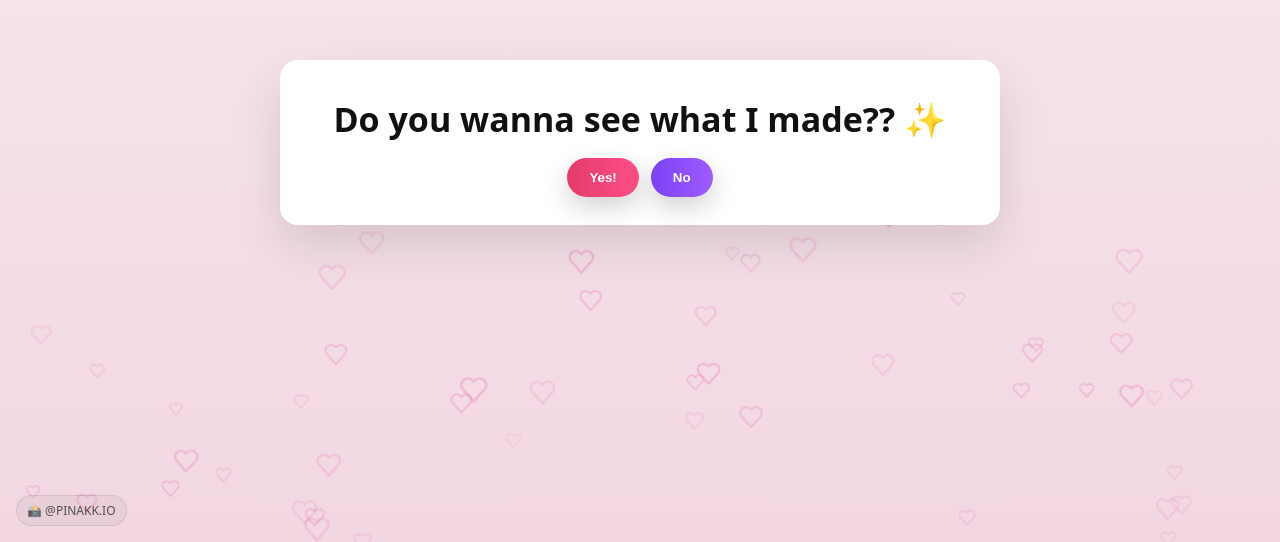
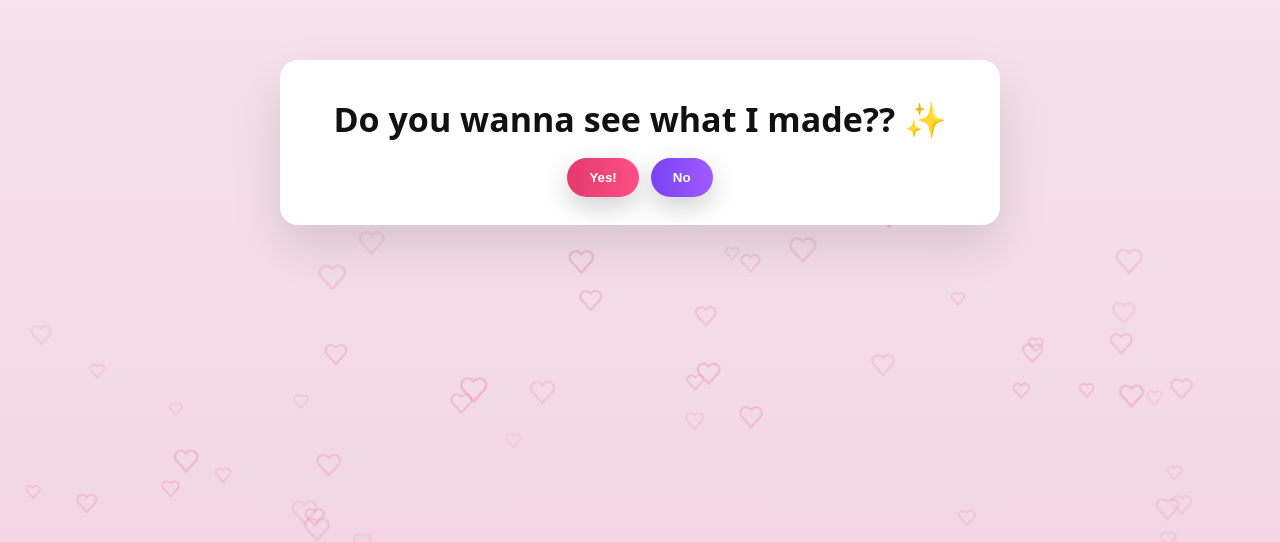
Before and after one commit to parthaspire-ship-it/Birthday_Special, a Next.js app in the folder heart-bday/: page / in a window 1280 px wide. Shown: the part 258-800 px from the top of the page. Built offline with nearby package versions, Linux system fonts and the light colour scheme.

Commit message:
Fix text allignment

```diff
--- a/heart-bday/src/components/Birthday.tsx
+++ b/heart-bday/src/components/Birthday.tsx
@@ -292,7 +292,7 @@ export default function Birthday() {
 
       {/* watermark */}
       <div className="watermark">
-        <span className="wmBadge">📸 @PINAKK.IO</span>
+        {/* <span className="wmBadge">📸 @PINAKK.IO</span> */}
       </div>
 
       {/* audio */}
```
